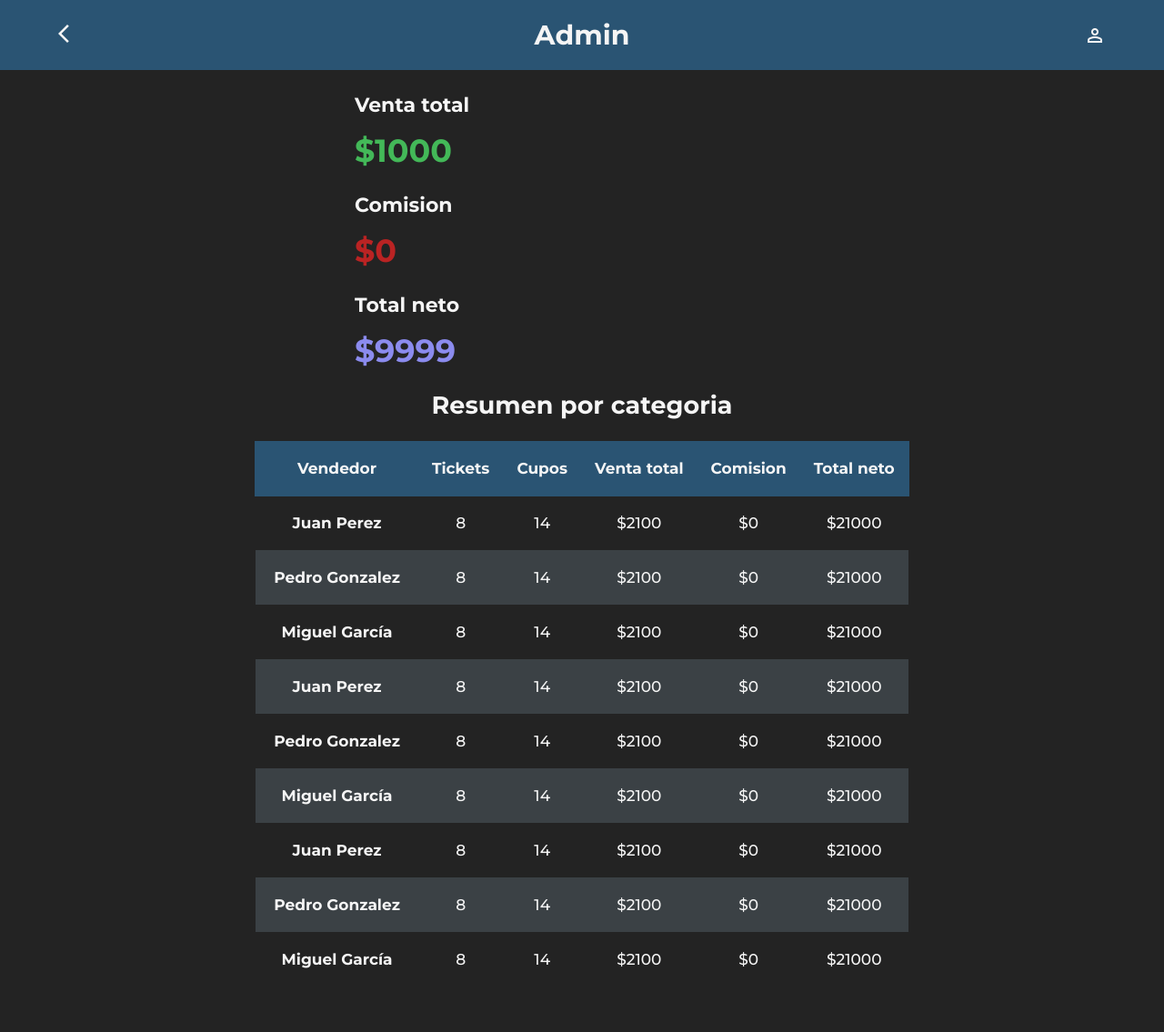
After one commit to joacov04/sistema_entradas, a PHP site: page /admin.html in a window 1280 px wide. The commit adds this page. Shown: the whole page at 91% size. Run offline with PHP 8.4, Linux system fonts and the light colour scheme.

Commit message:
admin finished

```diff
--- /dev/null
+++ b/latest/admin.css
@@ -0,0 +1,104 @@
+@import url(main.css);
+
+body {
+    background-color: var(--backcolor1);
+}
+
+.row {
+    position: relative;
+    top: 15px;
+    border-radius: 15px;
+    margin: 0px auto;
+    color: var(--color3);
+    width: clamp(200px,90%,500px);
+    text-align: left;
+}
+
+.row:nth-child(1) h3 {
+    color: #43b858
+}
+
+.row:nth-child(2) h3 {
+    color: rgb(186, 35, 35)
+}
+
+.row:nth-child(3) h3 {
+    color: rgb(139, 139, 238)
+}
+
+.row h3 {
+    font-size: 28px;
+    margin: 15px 0px;
+}
+
+.row p {
+    font-size: 18px;
+    font-weight: 800;
+    margin: 10px 0px;
+}
+
+.resumen h1 {
+    font-size:27px;
+    color: var(--color3);
+}
+
+table {
+    display: block;
+    overflow-x: auto;
+    white-space: nowrap;
+    padding-left: 10px;
+    padding-right: 10px;
+    padding-bottom: 50px;
+    font-size: 17px;
+    border-collapse: collapse;
+}
+
+tr {
+    background-color: var(--backcolor);
+}
+
+tr:nth-child(2n+1) {
+    background-color: #3b4145;
+}
+
+td {
+    color: rgb(30, 30, 30);
+    font-weight: 500;
+    padding: 20px 20px;
+    text-align: center;
+    color: var(--color3);
+}
+
+td:first-child {
+    font-weight:bold;
+}
+
+.titulo {
+    padding: 20px;
+}
+
+.titulo td {
+    font-weight: 700;
+    padding: 20px 15px;
+    background-color: var(--color2);
+    outline: solid 1px var(--color2);
+}
+
+@media (min-width: 750px) {
+    .resumen{
+        align-items: center;
+    }
+
+    .row h3 {
+        font-size: 35px;
+        margin: 15px 0px;
+    }
+
+    .row p {
+        font-size: 22px;
+        font-weight: 800;
+        margin: 10px 0px;
+    }
+
+
+}
--- /dev/null
+++ b/latest/admin.html
@@ -0,0 +1,128 @@
+<!DOCTYPE html>
+<html lang="en">
+<head>
+    <meta name="viewport" content="width=device-width, initial-scale=1.0">
+    <link rel="stylesheet" href="https://fonts.googleapis.com/css2?family=Material+Symbols+Outlined:opsz,wght,FILL,GRAD@48,700,0,0" />
+    <link rel="stylesheet" href="admin.css">
+    <title>Eventos</title>
+</head>
+<body class="flex column">
+    <header>
+        <div class="flex">
+            <a href="info.html">
+                <span class="material-symbols-outlined top-arrow" >
+                    arrow_back_ios
+                </span>
+            </a>
+            <h1>
+                Admin
+            </h1>
+            <span class="material-symbols-outlined" >
+                person
+                </span>
+        </div>
+    </header>
+
+    <section class="flex column">
+        <div class="row">
+            <p>Venta total</p>
+            <h3>$1000</h3>
+        </div>
+        <div class="row">
+            <p>Comision</p>
+            <h3>$0</h3>
+        </div>
+        <div class="row">
+            <p>Total neto</p>
+            <h3>$9999</h3>
+        </div>
+    </section>
+
+    <section class="resumen flex column">
+        <h1>Resumen por categoria</h1>
+        <table>
+            <tr class="titulo">
+                <td>Vendedor</td>
+                <td>Tickets</td>
+                <td>Cupos</td>
+                <td>Venta total</td>
+                <td>Comision</td>
+                <td>Total neto</td>
+            </tr>
+            <tr>
+                <td>Juan Perez</td>
+                <td>8</td>
+                <td>14</td>
+                <td>$2100</td>
+                <td>$0</td>
+                <td>$21000</td>
+            </tr>
+            <tr>
+                <td>Pedro Gonzalez</td>
+                <td>8</td>
+                <td>14</td>
+                <td>$2100</td>
+                <td>$0</td>
+                <td>$21000</td>
+            </tr>
+            <tr>
+                <td>Miguel García</td>
+                <td>8</td>
+                <td>14</td>
+                <td>$2100</td>
+                <td>$0</td>
+                <td>$21000</td>
+            </tr>
+                <td>Juan Perez</td>
+                <td>8</td>
+                <td>14</td>
+                <td>$2100</td>
+                <td>$0</td>
+                <td>$21000</td>
+            </tr>
+            <tr>
+                <td>Pedro Gonzalez</td>
+                <td>8</td>
+                <td>14</td>
+                <td>$2100</td>
+                <td>$0</td>
+                <td>$21000</td>
+            </tr>
+            <tr>
+                <td>Miguel García</td>
+                <td>8</td>
+                <td>14</td>
+                <td>$2100</td>
+                <td>$0</td>
+                <td>$21000</td>
+            </tr>
+                <td>Juan Perez</td>
+                <td>8</td>
+                <td>14</td>
+                <td>$2100</td>
+                <td>$0</td>
+                <td>$21000</td>
+            </tr>
+            <tr>
+                <td>Pedro Gonzalez</td>
+                <td>8</td>
+                <td>14</td>
+                <td>$2100</td>
+                <td>$0</td>
+                <td>$21000</td>
+            </tr>
+            <tr>
+                <td>Miguel García</td>
+                <td>8</td>
+                <td>14</td>
+                <td>$2100</td>
+                <td>$0</td>
+                <td>$21000</td>
+            </tr>
+
+
+        </table>
+    </section>
+
+
+</body>
--- a/latest/index.css
+++ b/latest/index.css
@@ -20,7 +20,7 @@ hr {
 
 .party .box {
     box-shadow: rgba(0, 0, 0, 0.16) 0px 10px 36px 0px, rgba(0, 0, 0, 0.06) 0px 0px 0px 1px;
-    width: clamp(350px,50%,600px);
+    width: clamp(300px,90%,550px);
     border-radius: 15px;
     align-items: center;
     text-align: left;
--- a/latest/index.html
+++ b/latest/index.html
@@ -45,7 +45,7 @@
         <h2>Eventos Finalizados</h2>
 
         <a href="#" class="flex wrap box">
-            <img src="img/example.jpg" class="flyer">
+            <img src="img/example2.jpg" class="flyer">
             <div>
                 <h3>
                     Evento
--- a/latest/main.css
+++ b/latest/main.css
@@ -3,9 +3,10 @@
 :root {
     --color1: #6d6d6d;
     --color2: #2a5473;
+    --color3: rgb(245, 245, 245);
     --darkcolor1: #2c4861;
     --darkcolor2: #23394c;
-    --backcolor1: rgb(15, 15, 15);
+    --backcolor1: rgb(35, 35, 35);
 }
 
 html {
@@ -42,7 +43,7 @@ body {
 header div {
     background-color: var(--color2);
     padding: 20px clamp(0px,5%,900px);
-    color: white;
+    color: var(--color3);
     align-items: center;
     justify-content: center;
     animation: down 0.4s ease-out;
--- a/latest/reporte.css
+++ b/latest/reporte.css
@@ -61,7 +61,6 @@ td {
     font-weight: 700;
     padding: 20px 15px;
     background-color: #6d8ba0;
-    outline: solid 1px #6d8ba0;
 }
 
 @media (min-width: 690px) {
```
Also changed, not shown: latest/img/example2.jpg (added).
